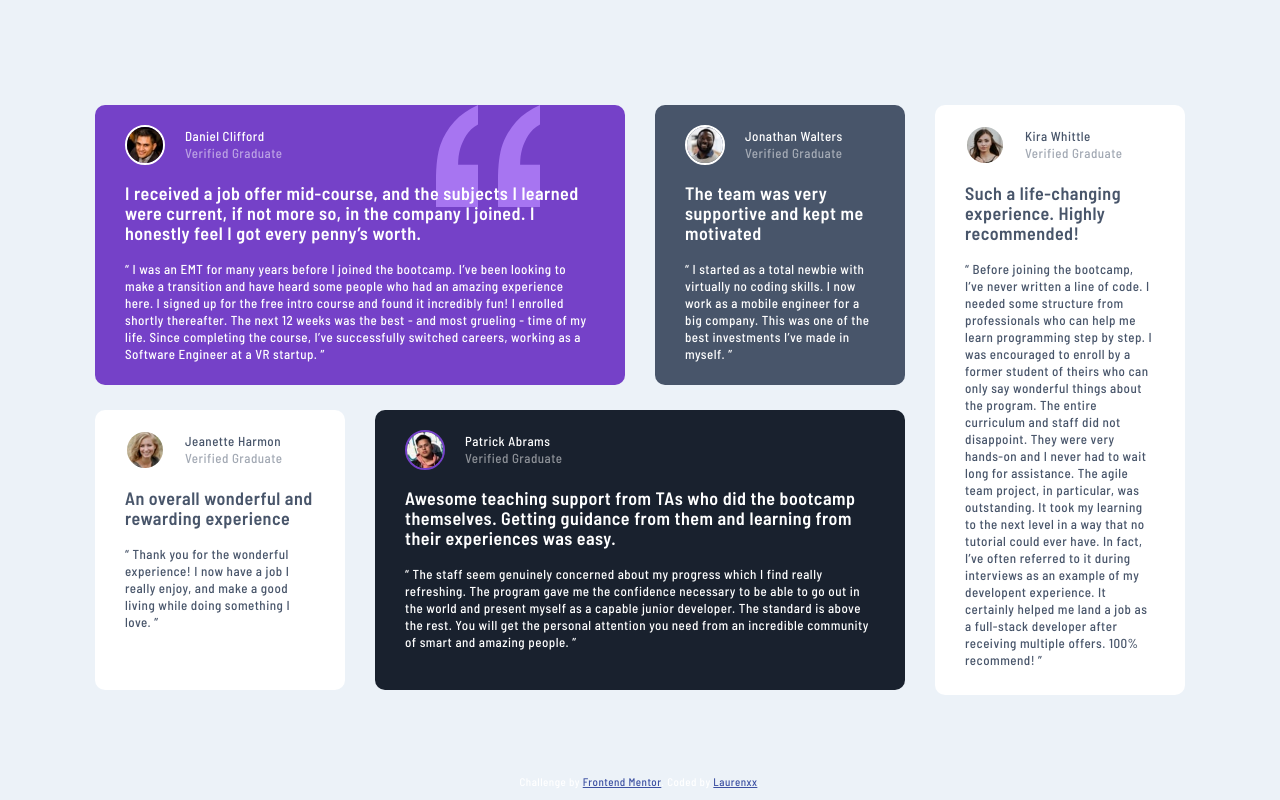
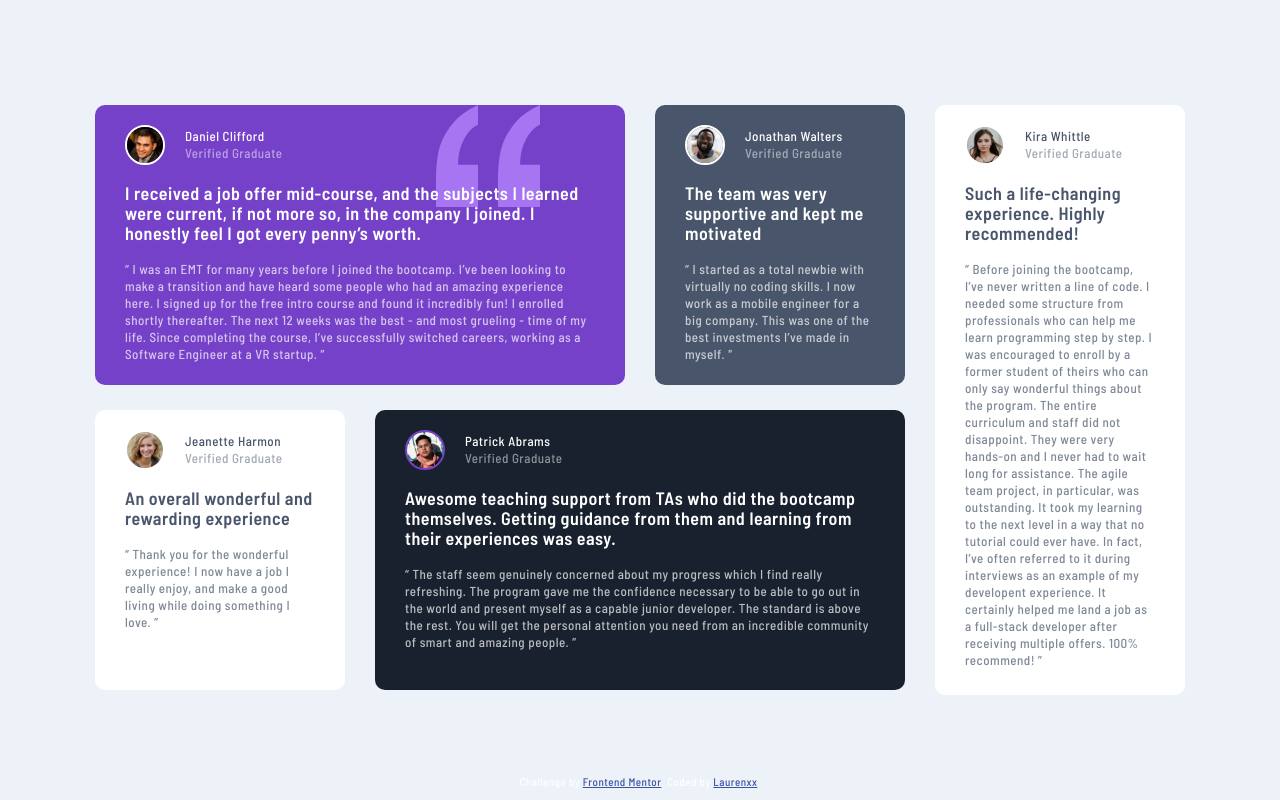
Before and after one commit to awsmPuff/testimonials-grid-section-main, a plain HTML site: page index.html in a window 1280 px wide. Drawn offline with Linux system fonts and the light colour scheme.

Commit message:
Update with blockquote tag

```diff
--- a/styles.css
+++ b/styles.css
@@ -108,7 +108,7 @@ img {
     line-height: 20px;
 }
 
-.quotation {
+blockquote {
     opacity: 0.7;
 }
 
```
